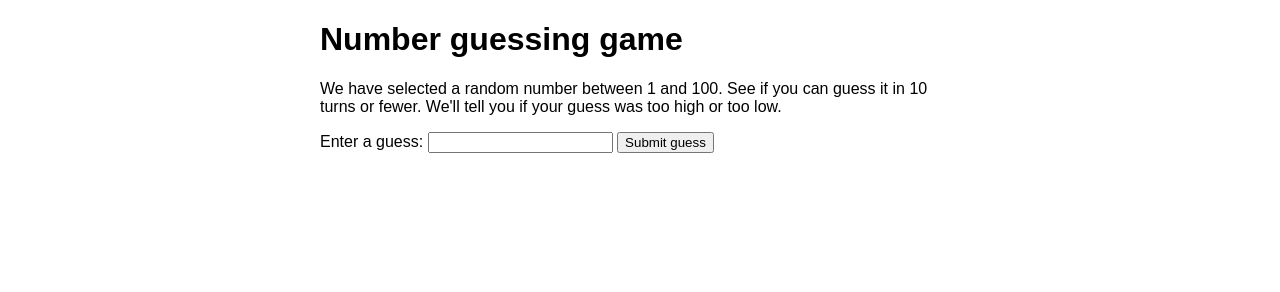
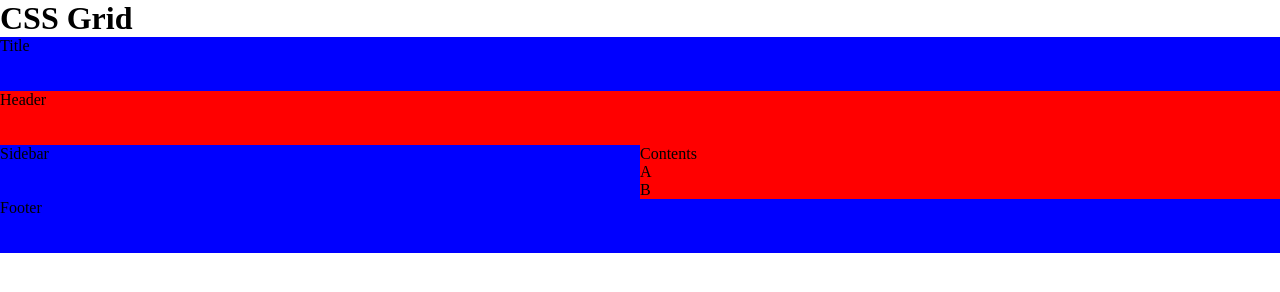
Before and after one commit to fubar16/TALLENTECH1, a plain HTML site: page index.html in a window 1280 px wide. Drawn offline with Linux system fonts and the light colour scheme.

Commit message:
CSS Grid changes

```diff
--- a/BasicStyle.css
+++ b/BasicStyle.css
@@ -0,0 +1,12 @@
+* {
+    margin: 0;
+    padding: 0;
+}
+
+.grid div:nth-child(even) {
+    background-color: red;
+}
+
+.grid div:nth-child(odd) {
+    background-color: blue;
+}
--- a/index.html
+++ b/index.html
@@ -3,118 +3,34 @@
   <head>
     <meta charset="utf-8">
 
-    <title>Number guessing game</title>
+    <title>CSS Grid test</title>
 
-    <style>
-      html {
-        font-family: sans-serif;
-      }
-      body {
-        width: 50%;
-        max-width: 800px;
-        min-width: 480px;
-        margin: 0 auto;
-      }
-      .lastResult {
-        color: white;
-        padding: 3px;
-      }
-    </style>
+    <meta name="viewport" content="width=device-width, initial-scale=1.0">
+
+    <link rel="stylesheet" href="styleCSSGrid.css">
   </head>
 
   <body>
-    <h1>Number guessing game</h1>
+    <h1>CSS Grid</h1>
 
-    <p>We have selected a random number between 1 and 100. See if you can guess it in 10 turns or fewer. We'll tell you if your guess was too high or too low.</p>
-
-    <div class="form">
-      <label for="guessField">Enter a guess: </label><input type="text" id="guessField" class="guessField">
-      <input type="submit" value="Submit guess" class="guessSubmit">
-    </div>
-
-    <div class="resultParas">
-      <p class="guesses"></p>
-      <p class="lastResult"></p>
-      <p class="lowOrHi"></p>
+    <div class="grid">
+      <div class="title">Title</div>
+      <div class="header">Header</div>
+      <div class="sidebar">Sidebar</div>
+      <div class="content1">Contents
+        <p>
+          A
+        </p>
+        <p>
+          B
+        </p>
+      </div>
+      <div class="footer">Footer</div>
     </div>
 
     <script>
       // Your JavaScript goes here
-        var randomNumber = Math.floor(Math.random() * 100) + 1;
 
-        var guesses = document.querySelector('.guesses');
-        var lastResult = document.querySelector('.lastResult');
-        var lowOrHi = document.querySelector('.lowOrHi');
-
-        var guessSubmit = document.querySelector('.guessSubmit');
-        var guessField = document.querySelector('.guessField');
-
-        var guessCount = 1;
-        var resetButton;
-
-        function checkGuess() {
-            var userGuess = Number(guessField.value);
-
-            if (guessCount === 1) {
-                guesses.textContent = 'Previous guesses: ';
-            }
-            guesses.textContent += userGuess + ' ';
-
-            if (userGuess === randomNumber) {
-                lastResult.textContent = 'Congratulations! You got it right!';
-                lastResult.style.backgroundColor = 'green';
-                lowOrHi.textContent = '';
-                setGameOver();
-            } else if (guessCount === 10) {
-                lastResult.textContent = '!!!GAME OVER!!!';
-                setGameOver();
-            } else {
-                lastResult.textContent = 'Wrong!';
-                lastResult.style.backgroundColor = 'red';
-                if(userGuess < randomNumber) {
-                lowOrHi.textContent = 'Last guess was too low!';
-                } else if(userGuess > randomNumber) {
-                lowOrHi.textContent = 'Last guess was too high!';
-                }
-            }
-
-            guessCount++;
-            guessField.value = '';
-            guessField.focus();
-
-
-        }
-
-        guessSubmit.addEventListener('click', checkGuess);
-
-        function setGameOver() {
-            guessField.disabled = true;
-            guessSubmit.disabled = true;
-            resetButton = document.createElement('button');
-            resetButton.textContent = 'Start new game';
-            document.body.appendChild(resetButton);
-            resetButton.addEventListener('click', resetGame);
-        }
-
-        function resetGame() {
-            guessCount = 1;
-
-            var resetParas = document.querySelectorAll('.resultParas p');
-            for (var i = 0 ; i < resetParas.length ; i++) {
-                resetParas[i].textContent = '';
-            }
-
-            resetButton.parentNode.removeChild(resetButton);
-
-            guessField.disabled = false;
-            guessSubmit.disabled = false;
-            guessField.value = '';
-            guessField.focus();
-
-            lastResult.style.backgroundColor = 'white';
-
-            randomNumber = Math.floor(Math.random() * 100) + 1;
-        }
 
     </script>
 
--- /dev/null
+++ b/styleCSSGrid.css
@@ -0,0 +1,47 @@
+* {
+    margin: 0;
+    padding: 0;
+}
+
+.title {
+    grid-area: title;
+}
+
+.header {
+    grid-area: header;
+}
+
+.sidebar {
+    grid-area: sidebar;
+}
+
+.content1 {
+    grid-area: content1;
+    align-self: center;
+}
+
+.footer {
+    grid-area: footer;
+}
+
+.grid div:nth-child(even) {
+    background-color: red;
+}
+
+.grid div:nth-child(odd) {
+    background-color: blue;
+}
+
+@media screen and (min-width:736px) {
+    .grid {
+        display: grid;
+        grid-template-columns: 1fr 1fr;
+        grid-template-rows: 1fr 1fr 1fr 1fr;
+
+        grid-template-areas:
+        "title title"
+        "header header"
+        "sidebar content1"
+        "footer footer";
+    }
+}
```
Also changed, not shown: NumberGuessing.html (added, +127 -0 lines).
